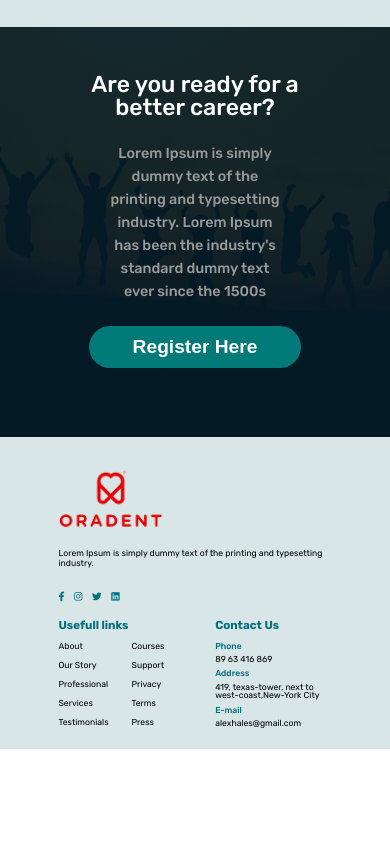
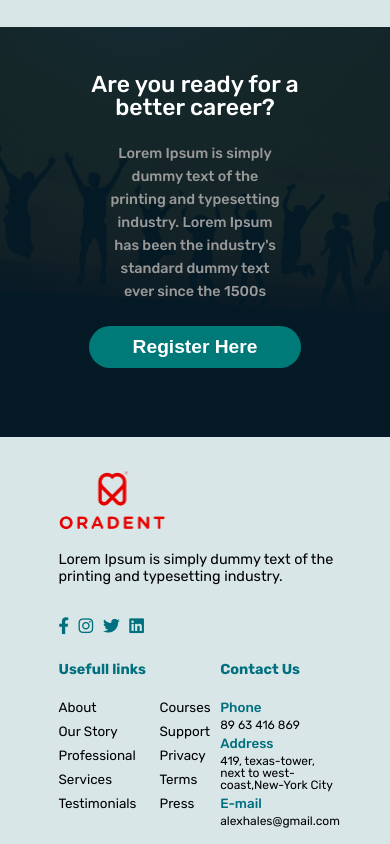
Before and after one commit to Vangari2172/css-template, a React (Create React App) app: page / in a window 390 px wide. Shown: the part 2682-3526 px from the top of the page. Before the commit the page ends 3431 px from the top, so only its background shows below. Built offline with nearby package versions, Linux system fonts and the light colour scheme.

Commit message:
messghfgfdstjage

```diff
--- a/src/css/mediaQueries/MediaQueries.css
+++ b/src/css/mediaQueries/MediaQueries.css
@@ -140,8 +140,31 @@
   .footer .grid--3-cols {
     grid-template-columns: 1fr 1fr;
     row-gap: 4rem;
+    column-gap: 2rem;
   }
   .footer-link {
     grid-column: 1/-1;
   }
+
+  .footer-link .footer-p {
+    font-size: 3rem;
+  }
+
+  .social-links .fa-brands {
+    font-size: 3.5rem;
+    margin: 2rem 0px;
+  }
+  .container .contact h3,
+  .container .usefull-link h3 {
+    font-size: 3rem;
+    margin-bottom: 4.8rem;
+  }
+  .contact .footer-para,
+  .usefull-link .flex ul li {
+    font-size: 2.8rem;
+  }
+
+  .contact .footer-des {
+    font-size: 2.5rem;
+  }
 }
```
